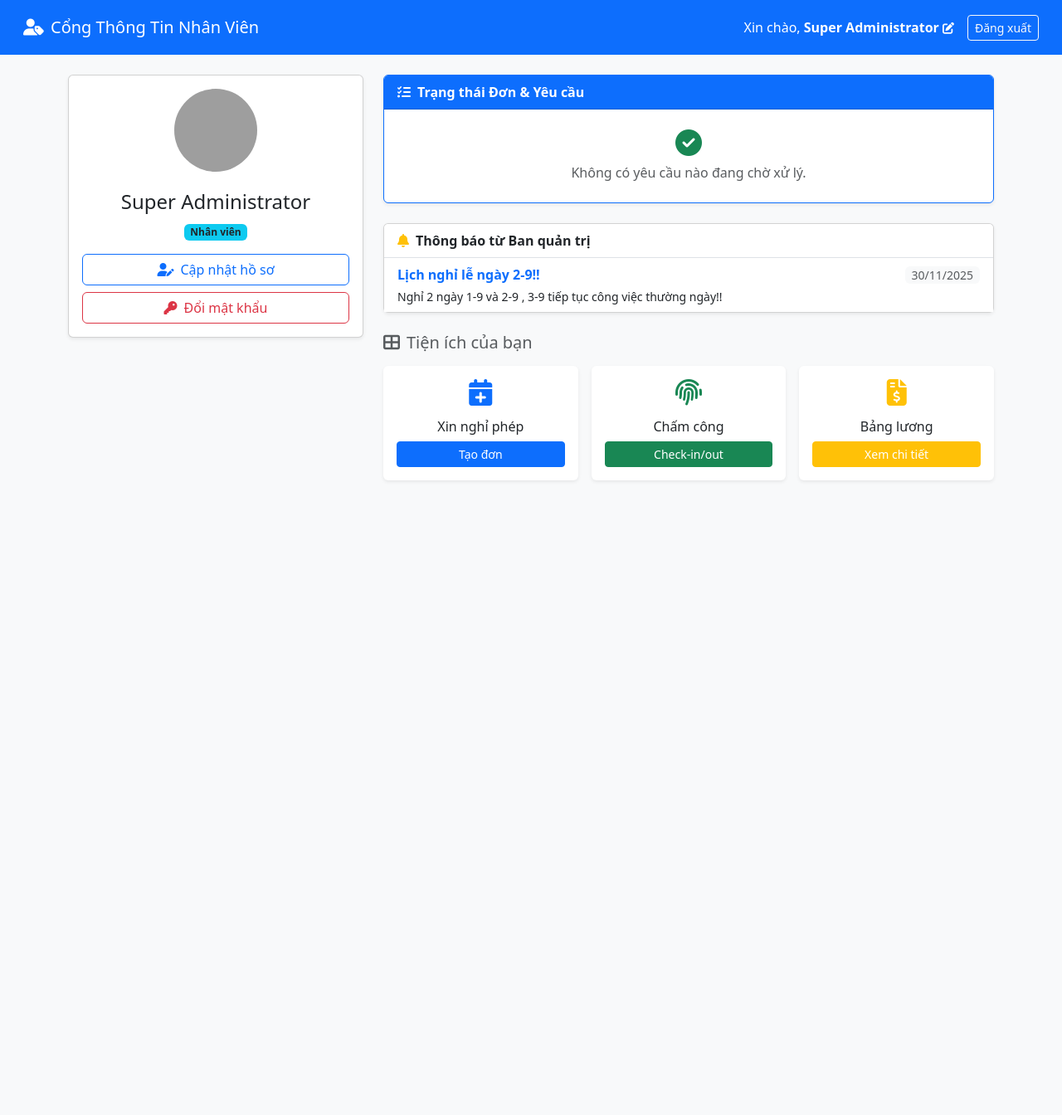
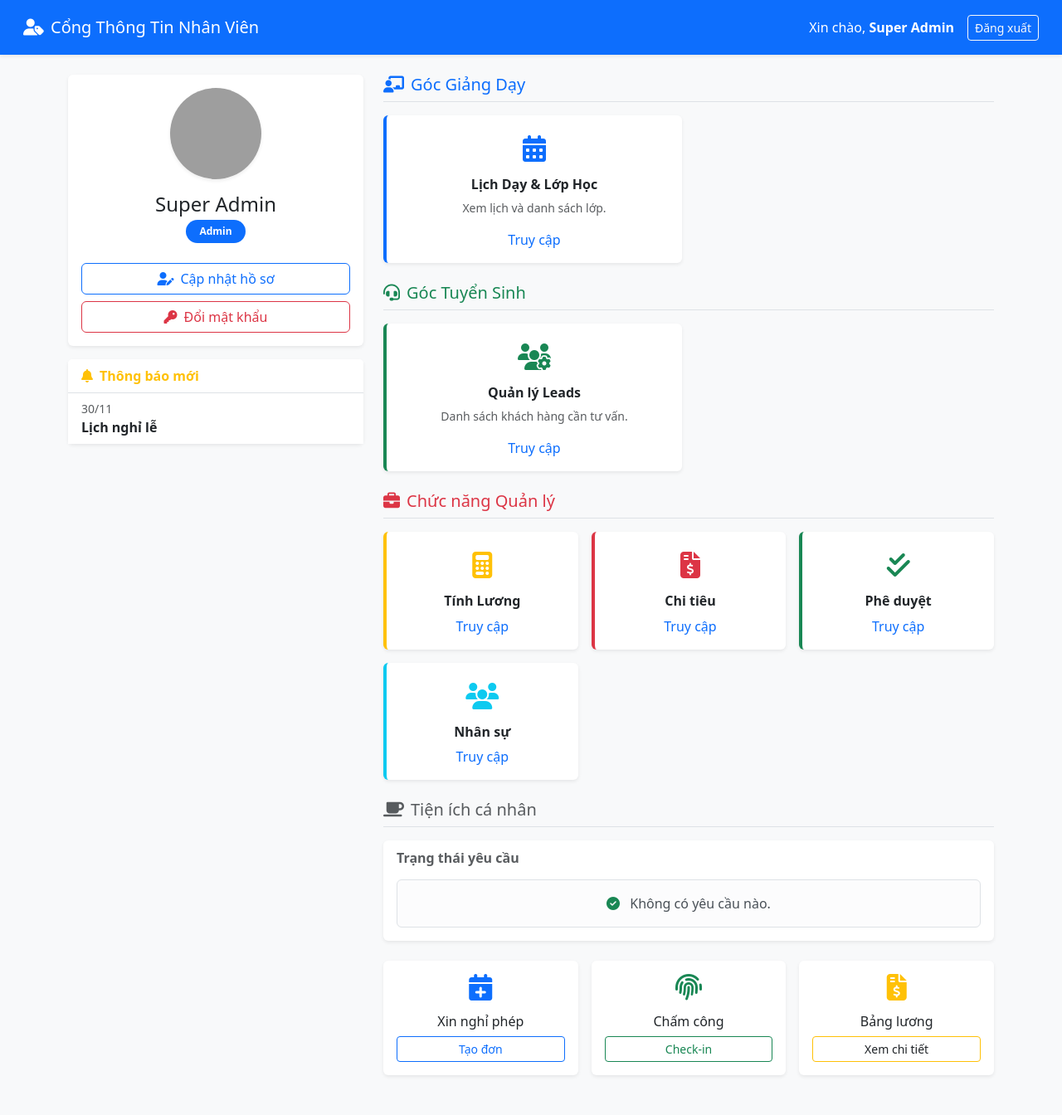
Before and after one commit to manhdevng/QuanLy, a PHP site: page /user_dashboard.php in a window 1280 px wide. Shown: the whole page at 83% size. Before the commit the page ends 580 px from the top, so only its background shows below. Run offline with PHP 8.4, Linux system fonts and the light colour scheme; a user stored in the database is signed in; data comes from the database, SQL or seed files in the repository; data that the repository does not hold is empty; some libraries are stand-ins or nearby versions; grey boxes are pictures that could not be loaded.

Commit message:
Update 90%

```diff
--- a/HomePage/admin_employee_detail.php
+++ b/HomePage/admin_employee_detail.php
@@ -2,11 +2,12 @@
 session_start();
 require_once 'db_connect.php';
 
-// Check quyền Admin (ID 1 hoặc 2)
-if (!isset($_SESSION['user_id']) || ($_SESSION['role_id'] != 1 && $_SESSION['role_id'] != 2)) {
+// Check quyền: Phải là Admin HOẶC có quyền xem/sửa nhân viên
+if (!isset($_SESSION['user_id']) || (!hasPermission('user.view') && !hasPermission('user.edit') && $_SESSION['role_id'] != 1)) {
     header("Location: index.php");
     exit();
 }
+// ... phần còn lại giữ nguyên ...
 
 $user_id = $_GET['id'] ?? 0;
 $msg = "";
--- a/HomePage/user_dashboard.php
+++ b/HomePage/user_dashboard.php
@@ -2,7 +2,7 @@
 session_start();
 require_once 'db_connect.php';
 
-// Bảo mật: Phải đăng nhập mới được vào
+// Bảo mật
 if (!isset($_SESSION['user_id'])) {
     header("Location: index.php");
     exit();
@@ -10,167 +10,155 @@ if (!isset($_SESSION['user_id'])) {
 
 $user_id = $_SESSION['user_id'];
 
-// 1. Lấy Thông báo từ Admin (Giữ nguyên)
+// 1. LẤY THÔNG TIN USER
+$sql_user = "SELECT u.*, r.name as role_name
+             FROM users u
+             JOIN roles r ON u.role_id = r.id
+             WHERE u.id = $user_id";
+$user_info = $conn->query($sql_user)->fetch_assoc();
+
+// 2. Các query phụ
 $notif_query = $conn->query("SELECT * FROM notifications ORDER BY created_at DESC LIMIT 3");
+$pending_leaves = $conn->query("SELECT * FROM leave_requests WHERE user_id = $user_id AND status = 'pending' ORDER BY created_at DESC");
+$pending_profiles = $conn->query("SELECT * FROM profile_requests WHERE user_id = $user_id AND status = 'pending' ORDER BY request_date DESC");
 
-// 2. Lấy các Yêu cầu ĐANG XỬ LÝ (Pending)
-// a. Đơn nghỉ phép
-$pending_leaves = $conn->query("SELECT * FROM leave_requests WHERE user_id = $user_id AND status = 'pending' ORDER BY created_at DESC");
+// --- CHECK QUYỀN QUẢN LÝ (ADMIN/MANAGER/ACC) ---
+$can_manage_salary = hasPermission('salary.manage');
+$can_manage_expense = hasPermission('expense.manage');
+$can_approve = hasPermission('leave.approve');
+$can_view_users = hasPermission('user.view');
+$can_manage_news = hasPermission('news.manage');
+$is_manager = ($can_manage_salary || $can_manage_expense || $can_approve || $can_view_users || $can_manage_news);
 
-// b. Yêu cầu sửa hồ sơ
-$pending_profiles = $conn->query("SELECT * FROM profile_requests WHERE user_id = $user_id AND status = 'pending' ORDER BY request_date DESC");
+// --- CHECK QUYỀN CHUYÊN MÔN (TEACHER/SALE) ---
+$is_teacher = hasPermission('class.view');
+$is_sales = hasPermission('lead.manage');
 ?>
 <!DOCTYPE html>
 <html lang="vi">
 <head>
     <meta charset="UTF-8">
-    <title>Employee Dashboard</title>
+    <title>Dashboard - <?php echo $user_info['full_name']; ?></title>
     <link href="https://cdn.jsdelivr.net/npm/bootstrap@5.3.0/dist/css/bootstrap.min.css" rel="stylesheet">
     <link rel="stylesheet" href="https://cdnjs.cloudflare.com/ajax/libs/font-awesome/6.5.1/css/all.min.css">
     <style>
-        .card { transition: transform 0.2s; }
-        .card:hover { transform: translateY(-3px); }
-        .status-card-item { transition: background 0.3s; }
-        .status-card-item:hover { background: #f8f9fa; }
+        .card { transition: transform 0.2s; border: none; }
+        .card:hover { transform: translateY(-3px); box-shadow: 0 .5rem 1rem rgba(0,0,0,.15)!important; }
+        .icon-box { font-size: 2rem; margin-bottom: 10px; }
     </style>
 </head>
 <body class="bg-light">
-    <nav class="navbar navbar-dark bg-primary p-3 mb-4">
+    <nav class="navbar navbar-dark bg-primary p-3 mb-4 shadow-sm">
         <div class="container-fluid">
             <span class="navbar-brand mb-0 h1"><i class="fas fa-user-tag me-2"></i>Cổng Thông Tin Nhân Viên</span>
             <div class="d-flex align-items-center text-white">
-                <span class="me-3">Xin chào,
-                    <a href="profile.php" class="text-white text-decoration-none fw-bold">
-                        <?php echo $_SESSION['full_name']; ?> <i class="fas fa-edit small"></i>
-                    </a>
-                </span>
+                <span class="me-3">Xin chào, <a href="profile.php" class="text-white fw-bold text-decoration-none"><?php echo $user_info['full_name']; ?></a></span>
                 <a href="logout.php" class="btn btn-outline-light btn-sm">Đăng xuất</a>
             </div>
         </div>
     </nav>
 
-    <div class="container">
+    <div class="container pb-5">
         <div class="row">
             <div class="col-md-4 mb-4">
                 <div class="card shadow-sm">
                     <div class="card-body text-center">
-                        <div class="mb-3">
-                            <div class="bg-light rounded-circle d-inline-flex align-items-center justify-content-center" style="width: 100px; height: 100px;">
-                                <img src="<?php echo $_SESSION['avatar'] ?? 'img/default.jpg'; ?>" class="rounded-circle" style="width: 100%; height: 100%; object-fit: cover;">
-                            </div>
-                        </div>
-                        <h4 class="card-title"><?php echo $_SESSION['full_name']; ?></h4>
-                        <span class="badge bg-info text-dark mb-3">Nhân viên</span>
-
-                        <div class="d-grid gap-2">
+                        <div class="mb-3"><img src="<?php echo $user_info['avatar'] ?? 'img/default.jpg'; ?>" class="rounded-circle shadow-sm" style="width: 110px; height: 110px; object-fit: cover;"></div>
+                        <h4 class="card-title mb-1"><?php echo $user_info['full_name']; ?></h4>
+                        <span class="badge bg-primary text-white mb-3 px-3 py-2 rounded-pill"><?php echo $user_info['role_name']; ?></span>
+                        <div class="d-grid gap-2 mt-2">
                             <a href="profile.php" class="btn btn-outline-primary"><i class="fas fa-user-edit me-2"></i>Cập nhật hồ sơ</a>
                             <a href="profile.php" class="btn btn-outline-danger"><i class="fas fa-key me-2"></i>Đổi mật khẩu</a>
                         </div>
+                    </div>
+                </div>
+
+                <div class="card shadow-sm mt-3">
+                    <div class="card-header bg-white border-bottom fw-bold text-warning"><i class="fas fa-bell me-2"></i>Thông báo mới</div>
+                    <div class="card-body p-0">
+                        <?php if ($notif_query->num_rows > 0): ?>
+                            <ul class="list-group list-group-flush">
+                                <?php while($note = $notif_query->fetch_assoc()): ?>
+                                    <li class="list-group-item"><small class="text-muted d-block"><?php echo date('d/m', strtotime($note['created_at'])); ?></small><strong class="text-dark"><?php echo $note['title']; ?></strong></li>
+                                <?php endwhile; ?>
+                            </ul>
+                        <?php else: ?>
+                            <div class="p-3 text-center text-muted small">Không có thông báo.</div>
+                        <?php endif; ?>
                     </div>
                 </div>
             </div>
 
             <div class="col-md-8">
 
-                <div class="card shadow-sm mb-4 border-primary">
-                    <div class="card-header bg-primary text-white fw-bold">
-                        <i class="fas fa-tasks me-2"></i>Trạng thái Đơn & Yêu cầu
-                    </div>
-                    <div class="card-body p-0">
-                        <?php if ($pending_leaves->num_rows == 0 && $pending_profiles->num_rows == 0): ?>
-                            <div class="p-4 text-center text-muted">
-                                <i class="fas fa-check-circle fa-2x mb-2 text-success"></i><br>
-                                Không có yêu cầu nào đang chờ xử lý.
+                <?php if ($is_teacher): ?>
+                <div class="mb-4">
+                    <h5 class="mb-3 text-primary border-bottom pb-2"><i class="fas fa-chalkboard-teacher me-2"></i>Góc Giảng Dạy</h5>
+                    <div class="row g-3">
+                        <div class="col-md-6">
+                            <div class="card h-100 border-start border-4 border-primary shadow-sm">
+                                <div class="card-body text-center">
+                                    <div class="icon-box text-primary"><i class="fas fa-calendar-alt"></i></div>
+                                    <h6 class="card-title fw-bold">Lịch Dạy & Lớp Học</h6>
+                                    <p class="card-text small text-muted">Xem lịch và danh sách lớp.</p>
+                                    <a href="teacher_classes.php" class="stretched-link text-decoration-none">Truy cập</a>
+                                </div>
                             </div>
-                        <?php else: ?>
-                            <ul class="list-group list-group-flush">
-                                <?php while($prof = $pending_profiles->fetch_assoc()): ?>
-                                    <li class="list-group-item status-card-item d-flex justify-content-between align-items-center">
-                                        <div>
-                                            <strong class="text-dark"><i class="fas fa-id-card text-info me-2"></i>Cập nhật Hồ sơ</strong>
-                                            <br><small class="text-muted">Gửi lúc: <?php echo date('H:i d/m/Y', strtotime($prof['request_date'])); ?></small>
-                                        </div>
-                                        <span class="badge bg-warning text-dark">Chờ duyệt</span>
-                                    </li>
-                                <?php endwhile; ?>
-
-                                <?php while($leave = $pending_leaves->fetch_assoc()): ?>
-                                    <li class="list-group-item status-card-item d-flex justify-content-between align-items-center">
-                                        <div>
-                                            <strong class="text-dark"><i class="fas fa-calendar-minus text-danger me-2"></i>Xin nghỉ phép</strong>
-                                            <br>
-                                            <small class="text-muted">
-                                                <?php echo date('d/m', strtotime($leave['start_date'])) . ' - ' . date('d/m', strtotime($leave['end_date'])); ?>
-                                                (Lý do: <?php echo $leave['reason']; ?>)
-                                            </small>
-                                        </div>
-                                        <span class="badge bg-warning text-dark">Chờ duyệt</span>
-                                    </li>
-                                <?php endwhile; ?>
-                            </ul>
-                        <?php endif; ?>
+                        </div>
                     </div>
                 </div>
+                <?php endif; ?>
 
-                <div class="card shadow-sm mb-4">
-                    <div class="card-header bg-white border-bottom fw-bold">
-                        <i class="fas fa-bell me-2 text-warning"></i>Thông báo từ Ban quản trị
+                <?php if ($is_sales): ?>
+                <div class="mb-4">
+                    <h5 class="mb-3 text-success border-bottom pb-2"><i class="fas fa-headset me-2"></i>Góc Tuyển Sinh</h5>
+                    <div class="row g-3">
+                        <div class="col-md-6">
+                            <div class="card h-100 border-start border-4 border-success shadow-sm">
+                                <div class="card-body text-center">
+                                    <div class="icon-box text-success"><i class="fas fa-users-cog"></i></div>
+                                    <h6 class="card-title fw-bold">Quản lý Leads</h6>
+                                    <p class="card-text small text-muted">Danh sách khách hàng cần tư vấn.</p>
+                                    <a href="sale_leads.php" class="stretched-link text-decoration-none">Truy cập</a>
+                                </div>
+                            </div>
+                        </div>
                     </div>
-                    <div class="card-body p-0">
-                        <?php if ($notif_query->num_rows > 0): ?>
-                            <ul class="list-group list-group-flush">
-                                <?php while($note = $notif_query->fetch_assoc()): ?>
-                                    <li class="list-group-item">
-                                        <div class="d-flex w-100 justify-content-between align-items-center mb-1">
-                                            <strong class="text-primary"><?php echo $note['title']; ?></strong>
-                                            <small class="text-muted bg-light px-2 rounded">
-                                                <?php echo date('d/m/Y', strtotime($note['created_at'])); ?>
-                                            </small>
-                                        </div>
-                                        <p class="mb-0 small text-dark"><?php echo nl2br($note['content']); ?></p>
-                                    </li>
-                                <?php endwhile; ?>
-                            </ul>
+                </div>
+                <?php endif; ?>
+
+                <?php if ($is_manager): ?>
+                <div class="mb-4">
+                    <h5 class="mb-3 text-danger border-bottom pb-2"><i class="fas fa-briefcase me-2"></i>Chức năng Quản lý</h5>
+                    <div class="row g-3">
+                        <?php if ($can_manage_salary): ?><div class="col-md-4 col-sm-6"><div class="card h-100 border-start border-4 border-warning shadow-sm"><div class="card-body text-center"><div class="icon-box text-warning"><i class="fas fa-calculator"></i></div><h6 class="card-title fw-bold">Tính Lương</h6><a href="admin_payroll.php" class="stretched-link text-decoration-none">Truy cập</a></div></div></div><?php endif; ?>
+                        <?php if ($can_manage_expense): ?><div class="col-md-4 col-sm-6"><div class="card h-100 border-start border-4 border-danger shadow-sm"><div class="card-body text-center"><div class="icon-box text-danger"><i class="fas fa-file-invoice-dollar"></i></div><h6 class="card-title fw-bold">Chi tiêu</h6><a href="admin_expenses.php" class="stretched-link text-decoration-none">Truy cập</a></div></div></div><?php endif; ?>
+                        <?php if ($can_approve): ?><div class="col-md-4 col-sm-6"><div class="card h-100 border-start border-4 border-success shadow-sm"><div class="card-body text-center"><div class="icon-box text-success"><i class="fas fa-check-double"></i></div><h6 class="card-title fw-bold">Phê duyệt</h6><a href="admin_approvals.php" class="stretched-link text-decoration-none">Truy cập</a></div></div></div><?php endif; ?>
+                        <?php if ($can_view_users): ?><div class="col-md-4 col-sm-6"><div class="card h-100 border-start border-4 border-info shadow-sm"><div class="card-body text-center"><div class="icon-box text-info"><i class="fas fa-users"></i></div><h6 class="card-title fw-bold">Nhân sự</h6><a href="admin_employees.php" class="stretched-link text-decoration-none">Truy cập</a></div></div></div><?php endif; ?>
+                    </div>
+                </div>
+                <?php endif; ?>
+
+                <h5 class="mb-3 text-muted border-bottom pb-2"><i class="fas fa-coffee me-2"></i>Tiện ích cá nhân</h5>
+
+                <div class="card shadow-sm mb-4 border-0 bg-white">
+                    <div class="card-body">
+                        <h6 class="card-subtitle mb-3 text-muted fw-bold">Trạng thái yêu cầu</h6>
+                        <?php if ($pending_leaves->num_rows == 0 && $pending_profiles->num_rows == 0): ?>
+                            <div class="alert alert-light border text-center mb-0"><i class="fas fa-check-circle text-success me-2"></i> Không có yêu cầu nào.</div>
                         <?php else: ?>
-                            <div class="p-4 text-center text-muted">
-                                <i class="far fa-bell-slash fa-2x mb-2"></i><br>
-                                Chưa có thông báo mới nào.
+                            <div class="list-group">
+                                <?php while($prof = $pending_profiles->fetch_assoc()): ?><div class="list-group-item d-flex justify-content-between align-items-center"><div><i class="fas fa-id-card text-info me-2"></i> Cập nhật Hồ sơ</div><span class="badge bg-warning text-dark">Chờ duyệt</span></div><?php endwhile; ?>
+                                <?php while($leave = $pending_leaves->fetch_assoc()): ?><div class="list-group-item d-flex justify-content-between align-items-center"><div><i class="fas fa-calendar-minus text-danger me-2"></i> Xin nghỉ phép</div><span class="badge bg-warning text-dark">Chờ duyệt</span></div><?php endwhile; ?>
                             </div>
                         <?php endif; ?>
                     </div>
                 </div>
 
-                <h5 class="mb-3 text-muted"><i class="fas fa-th-large me-2"></i>Tiện ích của bạn</h5>
                 <div class="row g-3">
-                    <div class="col-md-4">
-                        <div class="card h-100 border-0 shadow-sm">
-                            <div class="card-body text-center">
-                                <i class="fas fa-calendar-plus fa-2x text-primary mb-3"></i>
-                                <h6 class="card-title">Xin nghỉ phép</h6>
-                                <a href="user_leaves.php" class="btn btn-sm btn-primary w-100 stretched-link">Tạo đơn</a>
-                            </div>
-                        </div>
-                    </div>
-
-                    <div class="col-md-4">
-                        <div class="card h-100 border-0 shadow-sm">
-                            <div class="card-body text-center">
-                                <i class="fas fa-fingerprint fa-2x text-success mb-3"></i>
-                                <h6 class="card-title">Chấm công</h6>
-                                <a href="user_attendance.php" class="btn btn-sm btn-success w-100 stretched-link">Check-in/out</a>
-                            </div>
-                        </div>
-                    </div>
-
-                    <div class="col-md-4">
-                        <div class="card h-100 border-0 shadow-sm">
-                            <div class="card-body text-center">
-                                <i class="fas fa-file-invoice-dollar fa-2x text-warning mb-3"></i>
-                                <h6 class="card-title">Bảng lương</h6>
-                                <a href="user_payroll.php" class="btn btn-sm btn-warning text-white w-100 stretched-link">Xem chi tiết</a>
-                            </div>
-                        </div>
-                    </div>
+                    <?php if (hasPermission('leave.create')): ?><div class="col-md-4 col-sm-6"><div class="card h-100 shadow-sm text-center"><div class="card-body"><i class="fas fa-calendar-plus fa-2x text-primary mb-3"></i><h6 class="card-title">Xin nghỉ phép</h6><a href="user_leaves.php" class="btn btn-sm btn-outline-primary w-100 stretched-link">Tạo đơn</a></div></div></div><?php endif; ?>
+                    <?php if (hasPermission('attendance.check')): ?><div class="col-md-4 col-sm-6"><div class="card h-100 shadow-sm text-center"><div class="card-body"><i class="fas fa-fingerprint fa-2x text-success mb-3"></i><h6 class="card-title">Chấm công</h6><a href="user_attendance.php" class="btn btn-sm btn-outline-success w-100 stretched-link">Check-in</a></div></div></div><?php endif; ?>
+                    <?php if (hasPermission('salary.read_personal')): ?><div class="col-md-4 col-sm-6"><div class="card h-100 shadow-sm text-center"><div class="card-body"><i class="fas fa-file-invoice-dollar fa-2x text-warning mb-3"></i><h6 class="card-title">Bảng lương</h6><a href="user_payroll.php" class="btn btn-sm btn-outline-warning w-100 stretched-link text-dark">Xem chi tiết</a></div></div></div><?php endif; ?>
                 </div>
 
             </div>
```
Also changed, not shown: HomePage/admin_approvals.php (+6 -2 lines), HomePage/admin_employees.php (+6 -3 lines), HomePage/admin_expenses.php (+6 -3 lines), HomePage/admin_news.php (+7 -4 lines), HomePage/admin_payroll.php (+5 -3 lines), HomePage/sale_leads.php (added, +68 -0 lines), HomePage/teacher_classes.php (added, +51 -0 lines), hrm_system.sql (+228 -128 lines).
